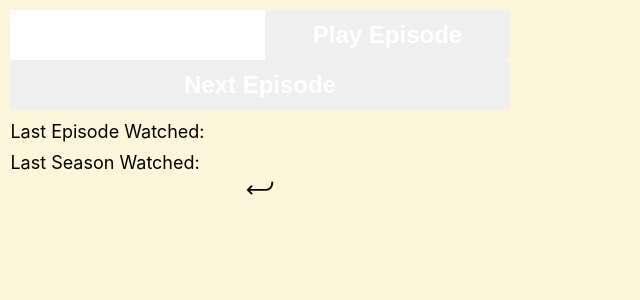
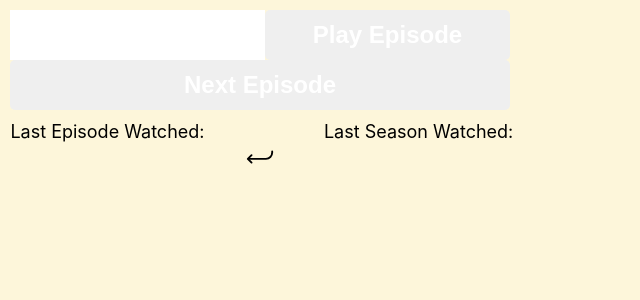
Before and after one commit to NivOzer/Anime-Binger, a React (Create React App) app: page /#/anime in a window 1280 px wide. Shown: the top 300 px of the page, without its empty margins (0-640 px from the left). Built offline with nearby package versions, Linux system fonts and the light colour scheme; a web font is replaced by a local one.

Commit message:
added stylign

```diff
--- a/src/styles/AnimeStyles.css
+++ b/src/styles/AnimeStyles.css
@@ -58,3 +58,8 @@ p{
 .backButton{
     padding-bottom: 2%;
 }
+.cookiesData{
+    display: flex;
+    /* justify-content: space-around; */
+    gap: 20%;
+}
```
